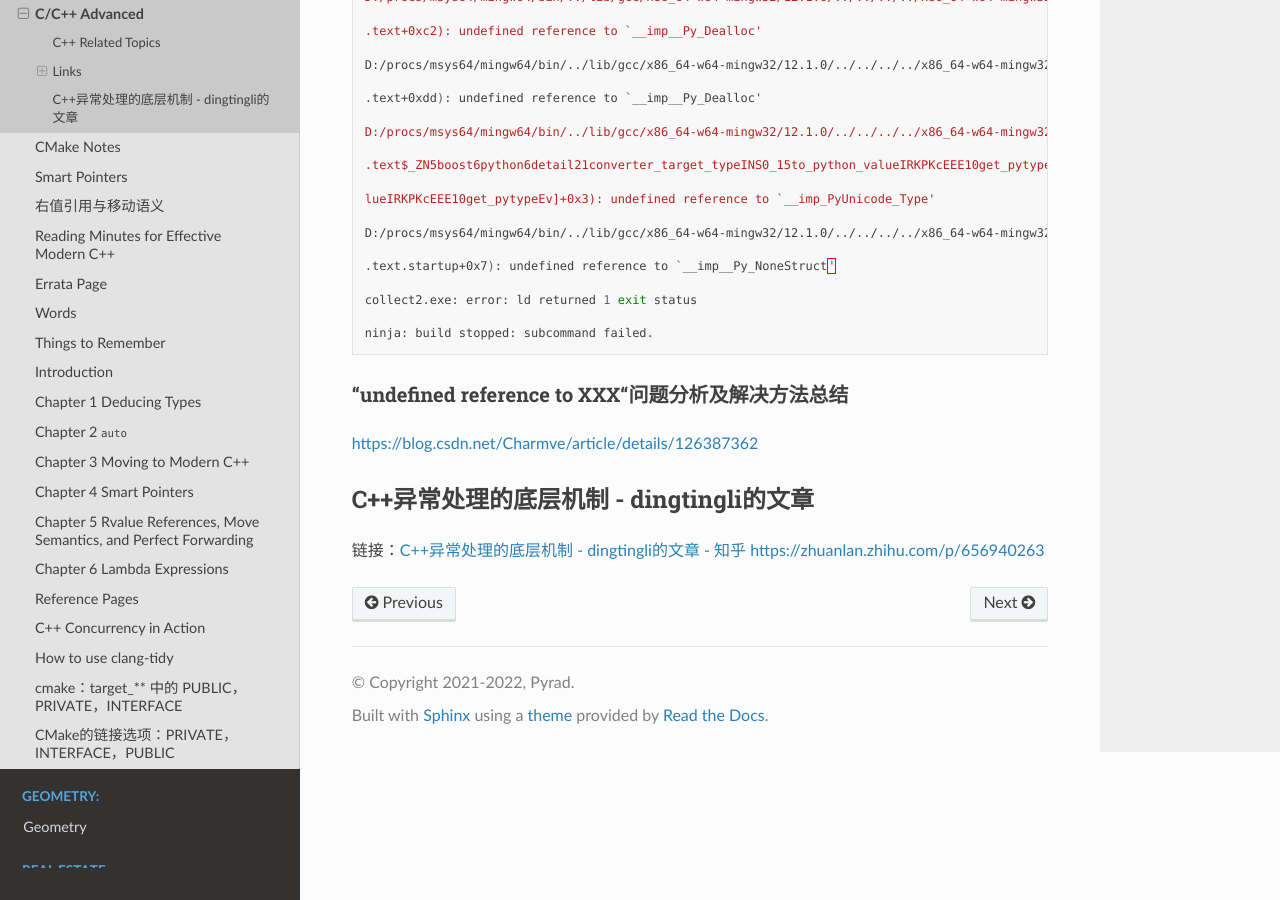
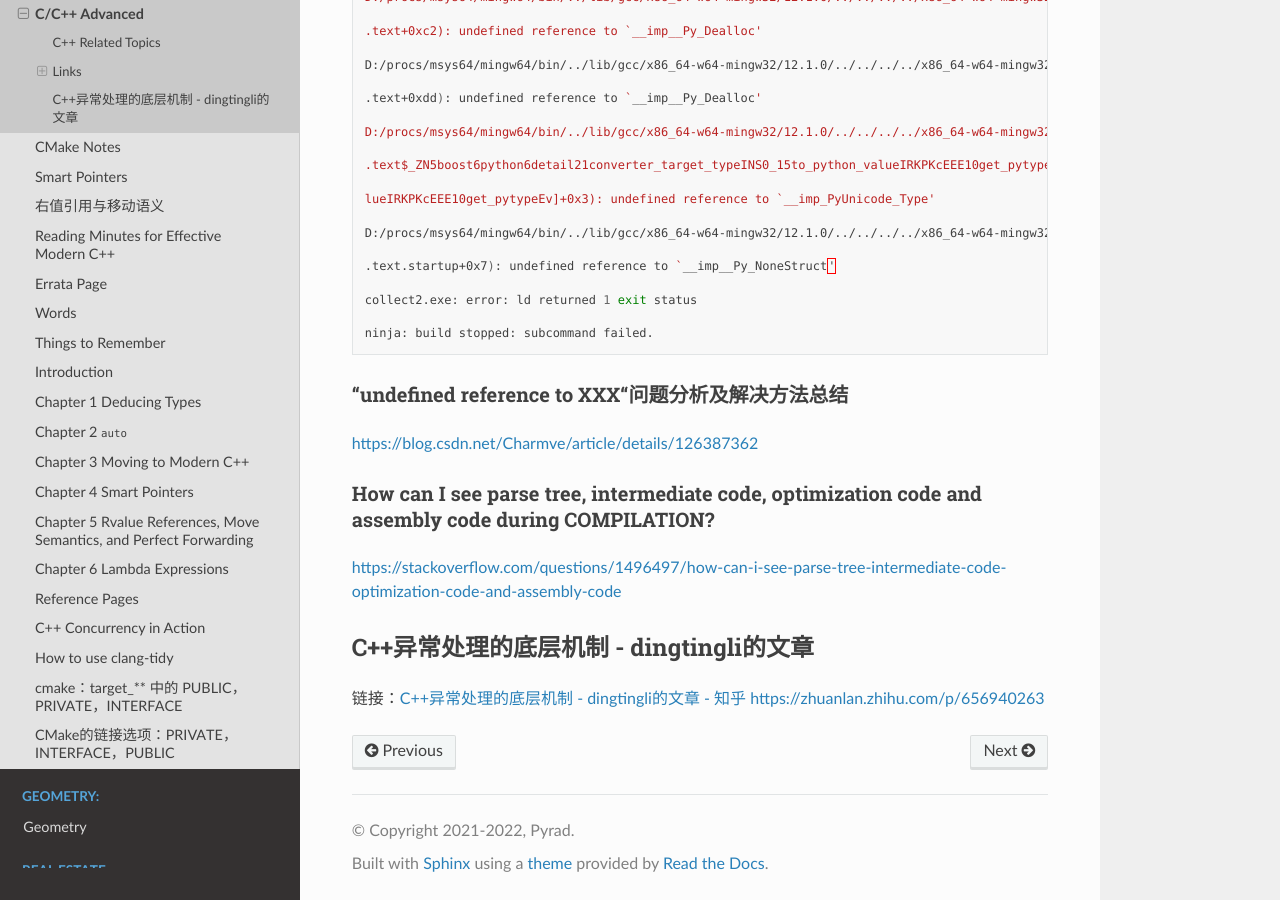
Before and after one commit to Pyrad/pyradnotes, a Sphinx documentation site: the page built from source/CPP/CppAdvanced.md, in a window 1280 px wide and 900 px high, scrolled down 3295 px. Built offline with Sphinx 7.4.7 and the Read the Docs theme 2.0.0, drawn with Linux system fonts in a browser that asks for light colours.

Commit message:
CPP intermediate code during compilation

```diff
--- a/source/CPP/CppAdvanced.md
+++ b/source/CPP/CppAdvanced.md
@@ -177,6 +177,10 @@ ninja: build stopped: subcommand failed.
 [https://blog.csdn.net/Charmve/article/details/126387362](https://blog.csdn.net/Charmve/article/details/126387362)
 
 
+### How can I see parse tree, intermediate code, optimization code and assembly code during COMPILATION?
+
+[https://stackoverflow.com/questions/1496497/how-can-i-see-parse-tree-intermediate-code-optimization-code-and-assembly-code](https://stackoverflow.com/questions/1496497/how-can-i-see-parse-tree-intermediate-code-optimization-code-and-assembly-code)
+
 
 ## C++异常处理的底层机制 - dingtingli的文章
 
```
